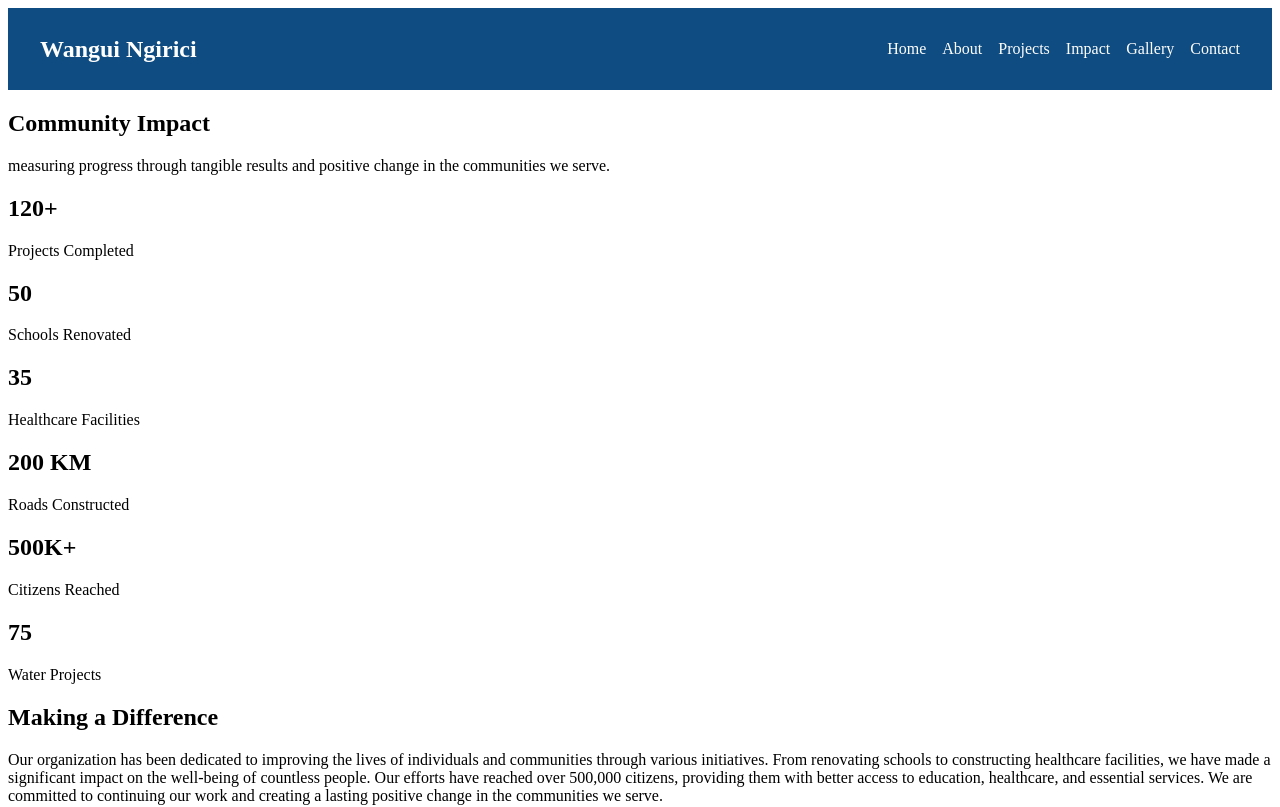
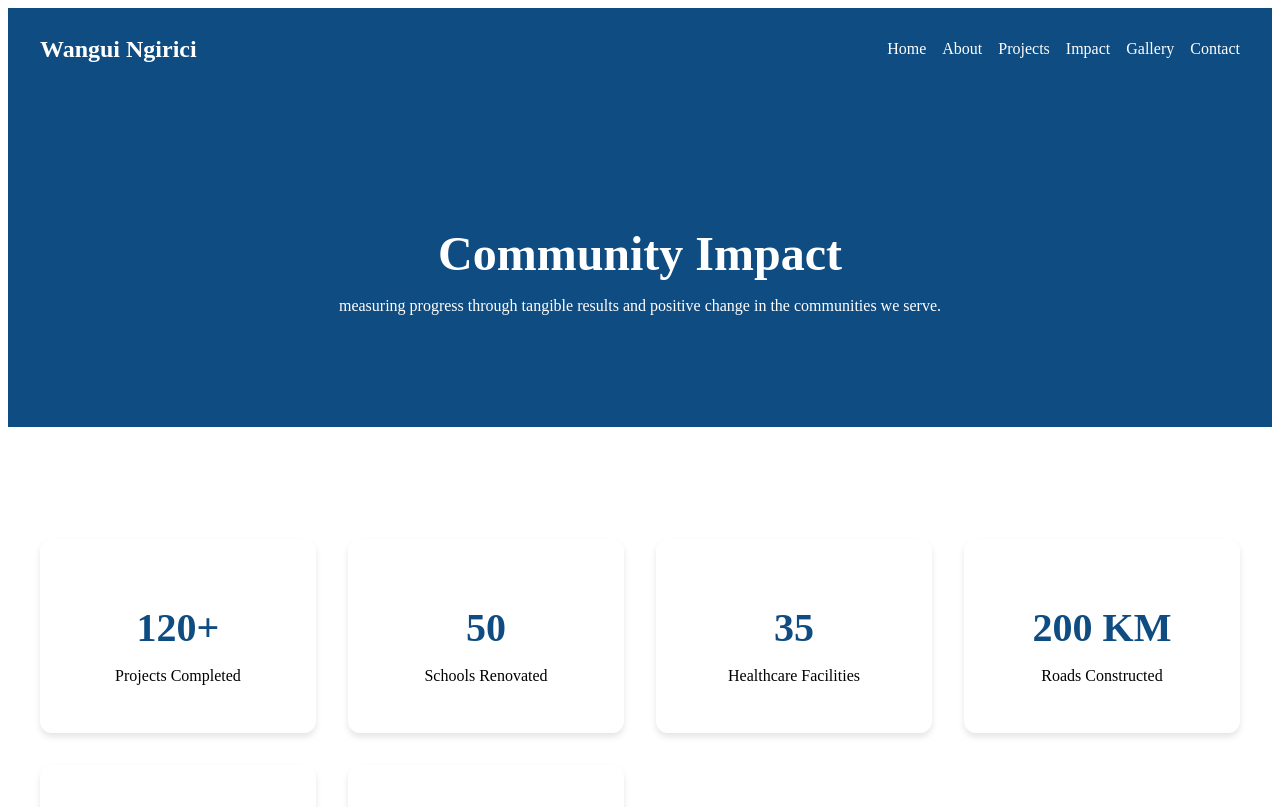
Before and after one commit to davidnjagih-png/civic-impact-portal, a React (Vite) app: page /impact in a window 1280 px wide. Shown: the top 807 px of the page. Built offline with nearby package versions, Linux system fonts and the light colour scheme.

Commit message:
impact css added

```diff
--- a/src/pages/Impact/Impact.css
+++ b/src/pages/Impact/Impact.css
@@ -0,0 +1,47 @@
+.impact-hero {
+  background: #0f4c81;
+  color: white;
+  text-align: center;
+  padding: 6rem 2rem;
+}
+
+.impact-hero h1 {
+  font-size: 3rem;
+  margin-bottom: 1rem;
+}
+
+.impact-grid-section {
+  padding: 5rem 0;
+}
+
+.impact-grid {
+  display: grid;
+  grid-template-columns: repeat(auto-fit, minmax(250px, 1fr));
+  gap: 2rem;
+  padding: 2rem;
+}
+
+.impact-card {
+  background: white;
+  text-align: center;
+  padding: 2rem;
+  border-radius: 12px;
+  box-shadow: 0 4px 6px rgba(0, 0, 0, 0.1);
+}
+
+.impact-card h2 {
+  color: #0f4c81;
+  margin-bottom: 1rem;
+  font-size: 2.5rem;
+}
+
+.impact-story {
+  padding: 5rem 2rem;
+  background: #f9f9f9;
+  text-align: center;
+}
+
+.impact-story h2 {
+  margin-bottom: 1rem;
+  color: #0f4c81;
+}
```
